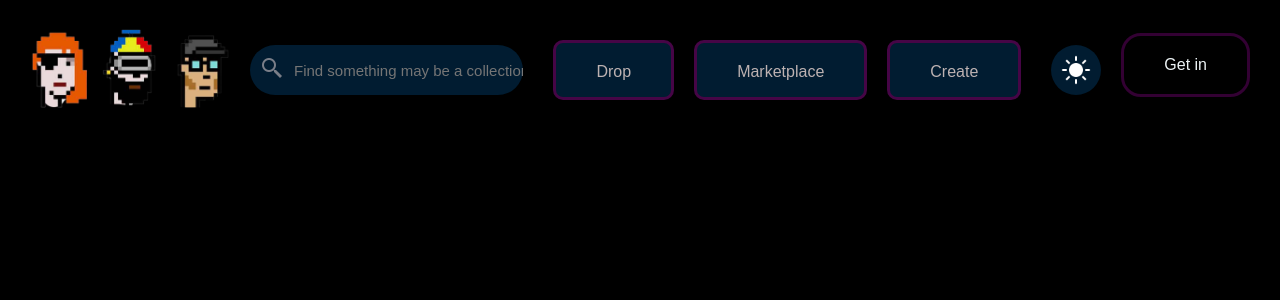
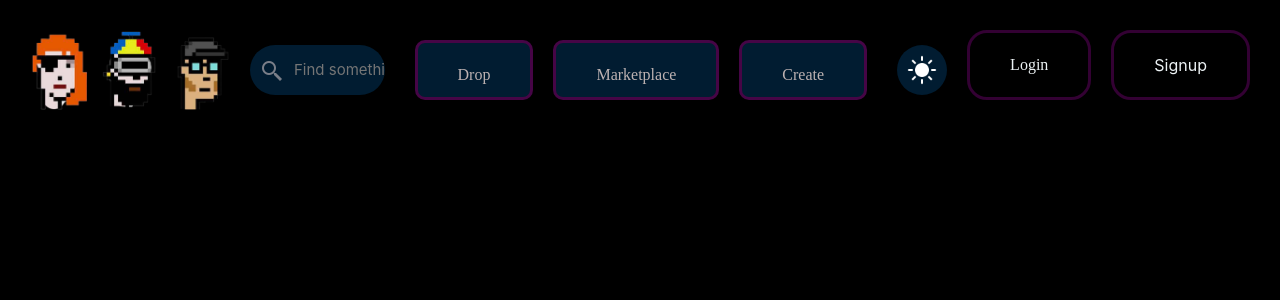
Before and after one commit to PavanButke/cryptoPunk, a React (Create React App) app: page / in a window 1280 px wide. Shown: the top 300 px of the page. Built offline with nearby package versions, Linux system fonts and the light colour scheme; no server answers.

Commit message:
last commit of the day

```diff
--- a/package.json
+++ b/package.json
@@ -11,6 +11,8 @@
     "@testing-library/react": "^12.1.2",
     "@testing-library/user-event": "^13.5.0",
     "axios": "^0.24.0",
+    "firebase": "^9.6.1",
+    "firestore": "^1.1.6",
     "react": "^17.0.2",
     "react-dom": "^17.0.2",
     "react-router-dom": "^5.2.0",
--- a/public/index.html
+++ b/public/index.html
@@ -26,8 +26,8 @@
     -->
 
 
-
-<link rel="stylesheet" href="https://pro.fontawesome.com/releases/v5.10.0/css/all.css" integrity="sha384-AYmEC3Yw5cVb3ZcuHtOA93w35dYTsvhLPVnYs9eStHfGJvOvKxVfELGroGkvsg+p" crossorigin="anonymous"/>
+    <link rel="stylesheet" href="https://stackpath.bootstrapcdn.com/bootstrap/4.1.3/css/bootstrap.min.css" integrity="sha384-MCw98/SFnGE8fJT3GXwEOngsV7Zt27NXFoaoApmYm81iuXoPkFOJwJ8ERdknLPMO" crossorigin="anonymous">
+  <link rel="stylesheet" href="https://pro.fontawesome.com/releases/v5.10.0/css/all.css" integrity="sha384-AYmEC3Yw5cVb3ZcuHtOA93w35dYTsvhLPVnYs9eStHfGJvOvKxVfELGroGkvsg+p" crossorigin="anonymous"/>
     <title>React App</title>
   </head>
   <body>
@@ -43,5 +43,9 @@
       To begin the development, run `npm start` or `yarn start`.
       To create a production bundle, use `npm run build` or `yarn build`.
     -->
+    <script src="https://code.jquery.com/jquery-3.3.1.slim.min.js" integrity="sha384-q8i/X+965DzO0rT7abK41JStQIAqVgRVzpbzo5smXKp4YfRvH+8abtTE1Pi6jizo" crossorigin="anonymous"></script>
+<script src="https://cdnjs.cloudflare.com/ajax/libs/popper.js/1.14.3/umd/popper.min.js" integrity="sha384-ZMP7rVo3mIykV+2+9J3UJ46jBk0WLaUAdn689aCwoqbBJiSnjAK/l8WvCWPIPm49" crossorigin="anonymous"></script>
+<script src="https://stackpath.bootstrapcdn.com/bootstrap/4.1.3/js/bootstrap.min.js" integrity="sha384-ChfqqxuZUCnJSK3+MXmPNIyE6ZbWh2IMqE241rYiqJxyMiZ6OW/JmZQ5stwEULTy" crossorigin="anonymous"></script>
+
   </body>
 </html>
--- a/src/App.js
+++ b/src/App.js
@@ -2,15 +2,15 @@ import React from 'react'
 import Drop from './components/Drop';
 import Marketplace from './components/Marketplace';
 import Create from './components/Create';
-import Login from './components/Login';
+import Login from './components/Login/Login';
 import { BrowserRouter as Router , Switch , Route} from 'react-router-dom';
+import Signup from './components/Login/Signup';
+
 
 import Home from './components/Home';
 
 
 function App()  {
-
-
 
 
   return (
@@ -35,11 +35,16 @@ function App()  {
       </Route>
 
 
-        <Route path="/Login">
+        {/* <Route path="/Login/Login">
         <Login/>
+        </Route> */}
+
+
+        <Route path="/Login/Signup">
+        <Signup/>
         </Route>
 
-        <Route path='/'>
+        <Route exact path='/'>
           <Home/>
         </Route>
 
--- a/src/components/Header.css
+++ b/src/components/Header.css
@@ -66,7 +66,7 @@
     position: relative;
     background-color: rgb(1, 28, 49);
     overflow: hidden;
-
+    justify-content: center;
     margin-bottom: 5px;
     transition: all .3s;
     border-radius: 10px;
@@ -154,8 +154,8 @@
     height: 100vh;
     align-items: center;
     justify-content: center;
-    font-family:'Franklin Gothic Medium';
-    font-weight: bold;
+    font-family:'Times New Roman', Times, serif;
+
 
 
   }
@@ -195,3 +195,41 @@
   .loginButton:hover:before {
     transform: translateY(0);
   }
+
+
+
+  .signupButton{
+    border: 3px solid #191919;
+    cursor: pointer;
+    padding: 20px 40px;
+    font-size: 16px;
+    color: #edf3f5;
+    position: relative;
+    background:  transparent;
+    overflow: hidden;
+    margin-bottom: 10px;
+    transition: all .3s;
+    border-radius: 20px;
+    border-color: rgb(51, 1, 51);
+  }
+
+  .signupButton:before {
+    content: "Click Now!";
+    color: rgb(3, 15, 8);
+    position: absolute;
+    top: 0;
+    left: 0;
+    background:  linear-gradient(to right ,#3f728a,#150442 );
+    width: 100%;
+    height: 100%;
+    transform: translateY(-100%);
+    transition: all .5s ease-out;
+
+    display: flex;
+    align-items: center;
+    justify-content: center;
+  }
+
+  .signupButton:hover:before {
+    transform: translateY(0);
+  }
--- a/src/components/Header.js
+++ b/src/components/Header.js
@@ -167,11 +167,26 @@ const Header = () => {
           onClick={()=>{
             history.push("./LogIn/Login")}}
 
+
       className='loginButton' >
-        Get in
+        Login
       </button>
 
     </div>
+
+
+    <div className='signupContainer'>
+
+      <button
+          onClick={()=>{
+            history.push("./Login/Signup")}}
+
+
+      className='signupButton' >
+        Signup
+      </button>
+    </div>
+
 </div>
     )
 }
--- a/src/components/Login.js
+++ /dev/null
@@ -1,9 +0,0 @@
-import React from 'react'
-
-function Login() {
-    return (
-        <h1 >Login bord</h1>
-    )
-}
-
-export default Login
--- /dev/null
+++ b/src/components/Login/Login.js
@@ -0,0 +1,77 @@
+import { useHistory } from "react-router-dom";
+import { BrowserRouter as Router , Switch , Route} from 'react-router-dom';
+
+
+
+
+
+let Login=()=> {
+
+    let history= useHistory()
+
+    return (
+
+
+    //     <form>
+    //     <div class="form-group">
+    //       <label for="exampleInputEmail1">Email address</label>
+    //       <input type="email" class="form-control" id="exampleInputEmail1" aria-describedby="emailHelp" placeholder="Enter email"/>
+    //       <small id="emailHelp" class="form-text text-muted">We'll never share your email with anyone else.</small>
+    //     </div>
+    //     <div class="form-group">
+    //       <label for="exampleInputPassword1">Password</label>
+    //       <input type="password" class="form-control" id="exampleInputPassword1" placeholder="Password"/>
+    //     </div>
+    //     <div class="form-group form-check">
+    //       <input type="checkbox" class="form-check-input" id="exampleCheck1"/>
+    //       <label class="form-check-label" for="exampleCheck1">Check to Agree*</label>
+    //     </div>
+    //     <button type="submit" class="btn btn-primary">Submit</button>
+    //   </form>
+
+
+    <>
+
+    <div className="row">
+        <div className="col-4 offset-4">
+          <h1 className="mt-4 mb-4">Login</h1>
+          <form className="mt-4">
+            <div class="mb-3">
+              <label for="exampleInputEmail1" class="form-label">
+                Email address
+              </label>
+              <input
+                type="email"
+                class="form-control"
+                id="exampleInputEmail1"
+              />
+            </div>
+            <div class="mb-3">
+              <label for="exampleInputPassword1" class="form-label">
+                Password
+              </label>
+              <input
+                type="password"
+                class="form-control"
+                id="exampleInputPassword1"
+              />
+            </div>
+
+            <button class="btn btn-primary">Login</button>
+            <br />
+            <br />
+            <button onClick={()=>{
+                history.push("/Signup")
+            }} class="btn btn-primary">Sign Up</button>
+            <br>
+
+            </br>
+          </form>
+        </div>
+      </div>
+    </>
+  );
+};
+
+
+export default Login
--- /dev/null
+++ b/src/components/Login/Signup.js
@@ -0,0 +1,57 @@
+import { useHistory } from "react-router-dom";
+
+let SignUp = () => {
+  let history = useHistory();
+
+  return (
+    <>
+      <div className="row">
+        <div className="col-4 offset-4">
+          <h1 className="mt-4 mb-4">Sign Up!</h1>
+          <form className="mt-4">
+            <div class="mb-3">
+              <label for="exampleInputEmail1" class="form-label">
+                Email address
+              </label>
+              <input
+                type="email"
+                class="form-control"
+                id="exampleInputEmail1"
+              />
+            </div>
+            <div class="mb-3">
+              <label for="exampleInputPassword1" class="form-label">
+                Password
+              </label>
+              <input
+                type="password"
+                class="form-control"
+                id="exampleInputPassword1"
+              />
+            </div>
+
+            <div class="mb-3">
+              <label for="exampleInputPassword2" class="form-label">
+                Confirm Password
+              </label>
+              <input
+                type="password"
+                class="form-control"
+                id="exampleInputPassword2"
+              />
+            </div>
+
+            <button class="btn btn-primary">Sign Up</button>
+            <br />
+            <br />
+            <button onClick={()=>{
+                history.push("/Login")
+            }} class="btn btn-primary">Login</button>
+          </form>
+        </div>
+      </div>
+    </>
+  );
+};
+
+export default SignUp;
--- a/src/components/Main.css
+++ b/src/components/Main.css
@@ -52,10 +52,11 @@
 }
 
 .owner{
+
 }
 
 .owner > div{
-    margin: 0 5px;
+    margin: 0 0px;
 }
 
 
@@ -127,7 +128,8 @@
     background-color: #eee;
     border-radius: 30%;
     margin: 10px;
-    box-shadow: 0 3px 5px rgba(0,0,0,.2);
+    margin-top: 100px;
+    box-shadow: 0 3px 5px rgba(130, 163, 196, 0.823);
 
     display: flex;
     align-items: center;
--- a/src/index.js
+++ b/src/index.js
@@ -2,12 +2,14 @@ import React from 'react';
 import ReactDOM from 'react-dom';
 import './index.css';
 import App from './App';
+import Login from './components/Login/Login'
 import reportWebVitals from './reportWebVitals';
 
 
 ReactDOM.render(
   <React.StrictMode>
     <App />
+
   </React.StrictMode>,
   document.getElementById('root')
 );
```
Also changed, not shown: src/components/Firebase/AuthProvider.js (added, +54 -0 lines), src/components/Firebase/firebase.js (added, +31 -0 lines), 1 other file (tests, documents, lock files or other folders).
